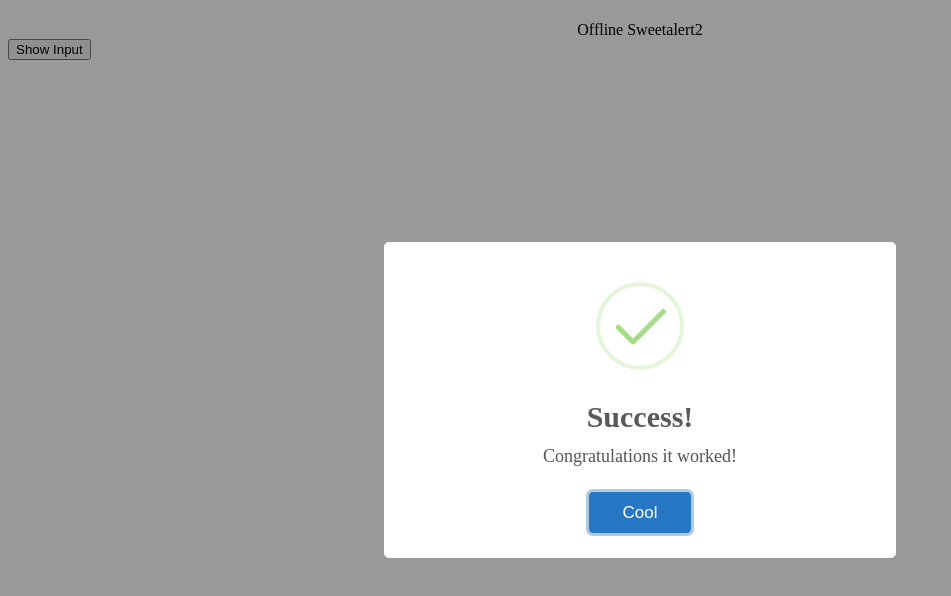
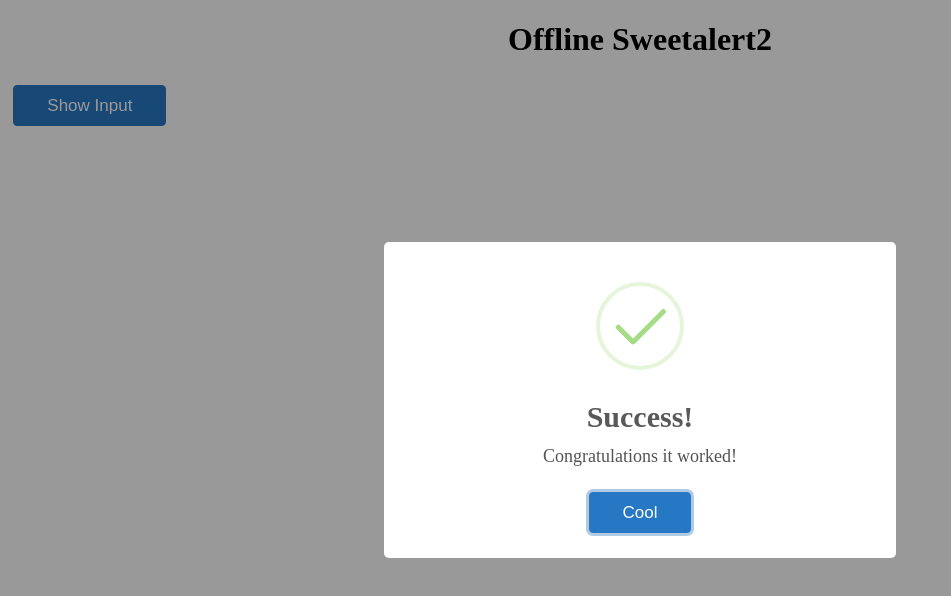
Before and after one commit to fmtek/offline-sweetalert2, a plain HTML site: page index.html in a window 1280 px wide. Shown: the whole page, without its empty margins (0-951 px from the left). Drawn offline with Linux system fonts and the light colour scheme.

Commit message:
style button added

```diff
--- a/index.html
+++ b/index.html
@@ -5,15 +5,15 @@
     </head>
 <body>
     <div style="text-align: center;">
-        <h1 ></h1> Offline Sweetalert2</h1>
+        <h1> Offline Sweetalert2</h1>
     </div>
-    <button onclick="showInput()">Show Input</button><br>
+    <button type="button" class="swal2-confirm swal2-styled"  onclick="showInput()" aria-label="" style="display: inline-block;">Show Input</button>
+   <br>
 
 
 <script src="assets/sweetalert2/sweetalert2.all.min.js"></script>
 <script src="assets/sweetalert2/polyfill.min.js"></script>
 <script>
-    //global var
 
     //sample success alert
     Swal.fire({
```
